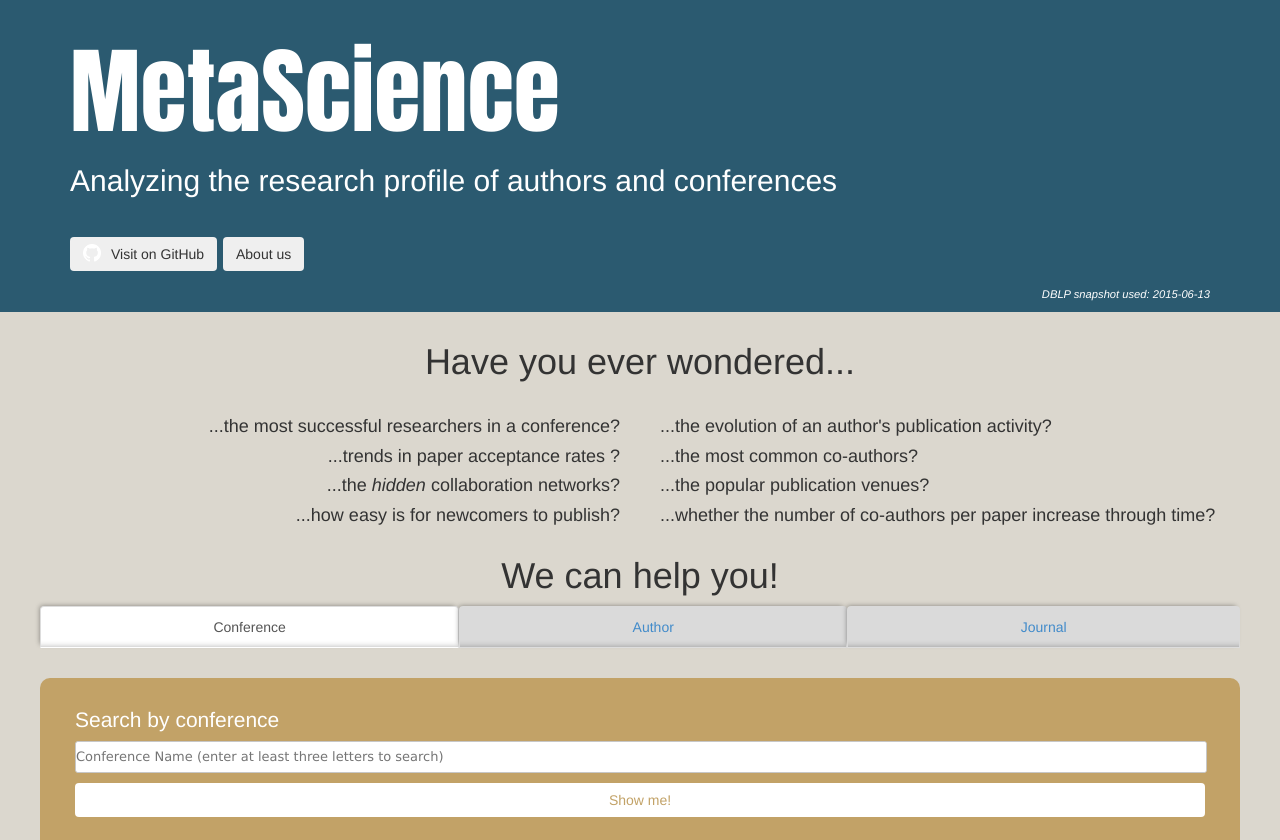
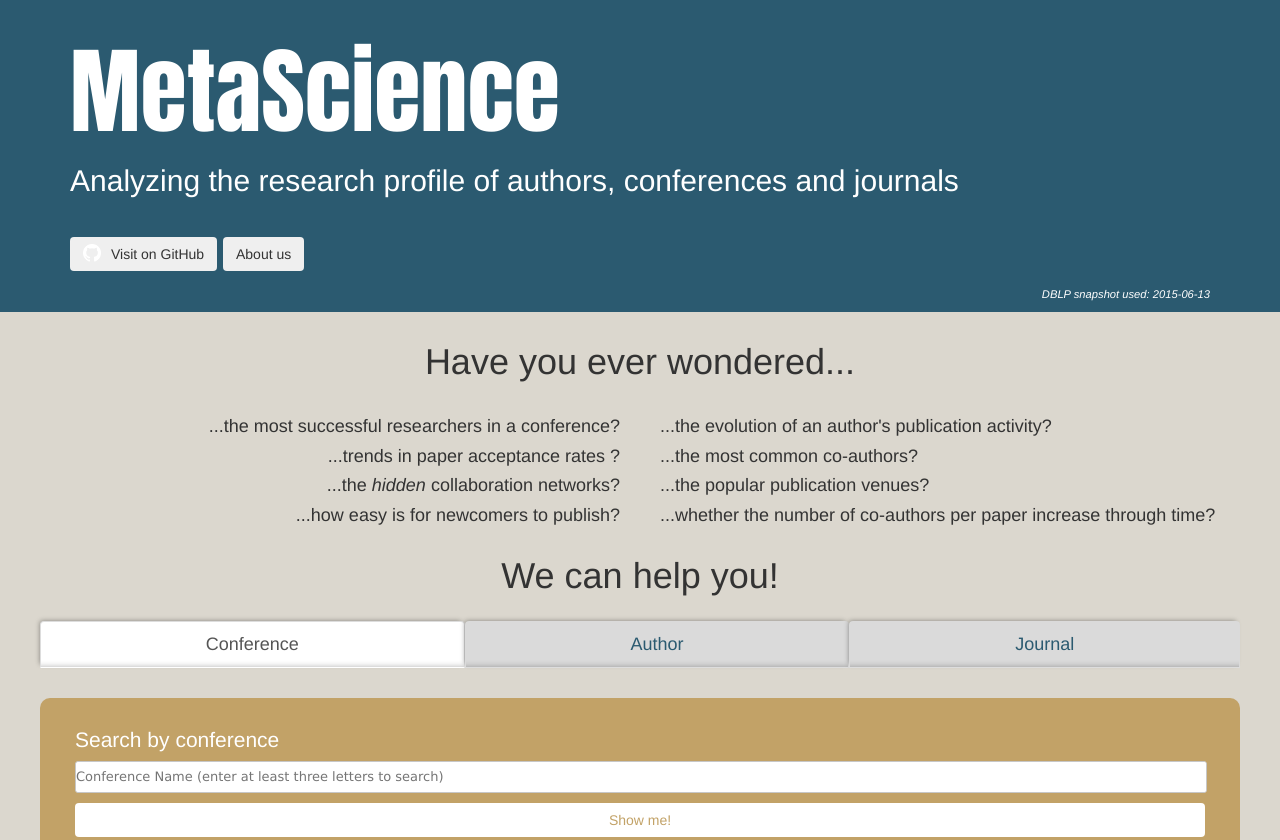
Before and after one commit to SOM-Research/metaScience, a plain HTML site: page web-server/metaScience/WebContent/index.html in a window 1280 px wide. Shown: the top 840 px of the page. Drawn offline with Linux system fonts and the light colour scheme; no server answers.

Commit message:
Polishing the style for the tabs in index

```diff
--- a/web-server/metaScience/WebContent/css/style.css
+++ b/web-server/metaScience/WebContent/css/style.css
@@ -312,6 +312,10 @@ footer a:link, footer a:visited, footer a:hover, footer a:active {
     background: #DADADA;
     border-radius: 0;
     box-shadow: inset 0 -8px 7px -9px rgba(0,0,0,.4),-2px -2px 5px -2px rgba(0,0,0,.4);
+	font-family: 'Helvetica Neue', Helvetica;
+	font-size: 18px;
+	font-weight: 500;
+	color: #2b5a70;
 }
 
 
--- a/web-server/metaScience/WebContent/index.html
+++ b/web-server/metaScience/WebContent/index.html
@@ -42,7 +42,7 @@
           <div class="col-md-12">
             <!--<img src="imgs/icon.png"/>-->
             <h1><a href="http://som-research.uoc.edu/tools/metaScience">MetaScience</a></h1>
-            <h2>Analyzing the research profile of authors and conferences</h2>
+            <h2>Analyzing the research profile of authors, conferences and journals</h2>
             <p>
   		      <button class="btn" onclick="location.href='https://github.com/SOM-Research/metaScience'">
               <img style="float: left; margin-right: 0px; margin-top: 0px; margin-right: 10px; padding-top: 0px; padding-left: 0px; width: 18px;" src="imgs/gh-icon.png"/>
@@ -88,7 +88,8 @@
       <div class="row">
         <h1 class="text-center">We can help you!</h1>
       <div class="row" id="tabs">
-      	<ul class="nav nav-tabs nav-justified" role="tablist">
+
+      	<ul style="margin-top:15px;" class="nav nav-tabs nav-justified" role="tablist">
       		<li role="presentation" class="active"><a href="#venueSelection" aria-controls="venueSelection" role="tab" data-toggle="tab">Conference</a></li>
       		<li role="presentation"><a href="#authorSelection" aria-controls="authorSelection" role="tab" data-toggle="tab">Author</a></li>
       		<li role="presentation"><a href="#journalSelection" aria-controls="journalSelection" role="tab" data-toggle="tab">Journal</a></li>
```
